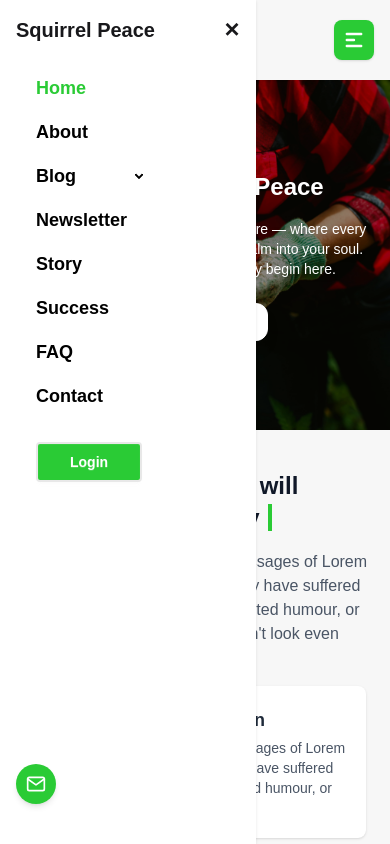
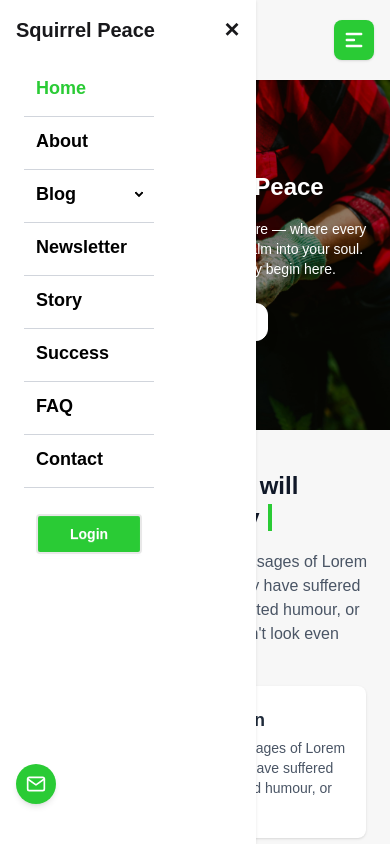
Before and after one commit to alshahrear/squirrel-peace-client, a React (Vite) app: page / in a window 390 px wide. Both pictures are taken after a click on the button 354 px from the left and 40 px from the top of the page. Shown: the top 844 px of the page. Built offline with nearby package versions, Linux system fonts and the light colour scheme; no server answers; grey boxes are pictures that could not be loaded.

Commit message:
navbar properly

```diff
--- a/src/Components/Layout/NewsletterFloatingPopup.jsx
+++ b/src/Components/Layout/NewsletterFloatingPopup.jsx
@@ -1,6 +1,7 @@
 import { useState } from "react";
 import { FiMail } from "react-icons/fi";
 import Swal from "sweetalert2";
+import "animate.css";
 
 const NewsletterFloatingPopup = () => {
   const [showForm, setShowForm] = useState(false);
@@ -36,7 +37,7 @@ const NewsletterFloatingPopup = () => {
       {/* 🟢 Full Screen Overlay Popup */}
       {showForm && (
         <div className="fixed inset-0 bg-black/40 z-50 flex items-center justify-center">
-          <div className="bg-white rounded-lg border border-[#2acb35] p-6 w-80 md:w-96 shadow-xl text-center relative animate-fade-in">
+          <div className="bg-white rounded-lg border border-[#2acb35] p-6 w-80 md:w-96 shadow-xl text-center relative animate__animated animate__zoomIn">
             <button
               className="absolute top-2 right-3 text-gray-500 font-semibold text-xl"
               onClick={() => setShowForm(false)}
@@ -45,7 +46,7 @@ const NewsletterFloatingPopup = () => {
             </button>
 
             <h3 className="text-lg md:text-xl text-gray-800 font-semibold mb-4">
-              Subscribe our newsletter <br /> {" "}
+              Subscribe our newsletter <br />
               <span className="text-[#2acb35]">for 100% free</span>
             </h3>
 
--- a/src/Components/Pages/Home/Navbar/Navbar.jsx
+++ b/src/Components/Pages/Home/Navbar/Navbar.jsx
@@ -1,5 +1,5 @@
 import { useEffect, useState } from "react";
-import { NavLink, useLocation } from "react-router-dom";
+import { NavLink, useLocation, useNavigate } from "react-router-dom";
 import useAuth from "../../../Layout/useAuth";
 import { HiMenuAlt1 } from "react-icons/hi";
 import useAdmin from "../../../../hooks/useAdmin";
@@ -8,6 +8,7 @@ import toast from "react-hot-toast";
 const Navbar = () => {
   const { user, logOut } = useAuth();
   const location = useLocation();
+  const navigate = useNavigate();
   const [drawerOpen, setDrawerOpen] = useState(false);
   const [isAdmin] = useAdmin();
 
@@ -15,6 +16,7 @@ const Navbar = () => {
     try {
       await logOut();
       toast.success("Logged out successfully!");
+      navigate("/"); // ✅ Always go to home after logout
     } catch {
       toast.error("Logout failed. Please try again.");
     }
@@ -36,13 +38,25 @@ const Navbar = () => {
       isActive ? "text-[#2acb35]" : ""
     }`;
 
-  const baseDelay = 100;
+  const baseDelay = 80;
   const [animatedItems, setAnimatedItems] = useState([]);
+
+  const mobileNavItems = [
+    { path: "/", label: "Home" },
+    { path: "/about", label: "About" },
+    { type: "dropdown" },
+    { path: "/newsletter", label: "Newsletter" },
+    { path: "/story", label: "Story" },
+    { path: "/success", label: "Success" },
+    { path: "/faq", label: "FAQ" },
+    { path: "/contact", label: "Contact" },
+    ...(user && isAdmin ? [{ path: "/adminPages", label: "Admin" }] : []),
+  ];
 
   useEffect(() => {
     if (drawerOpen) {
       const timeouts = [];
-      for (let i = 0; i < 12; i++) {
+      for (let i = 0; i < mobileNavItems.length + 1; i++) {
         const timeout = setTimeout(() => {
           setAnimatedItems((prev) => [...prev, i]);
         }, baseDelay * i);
@@ -78,11 +92,7 @@ const Navbar = () => {
             <li><NavLink to="/" className={navLinkStyle}>Home</NavLink></li>
             <li><NavLink to="/about" className={navLinkStyle}>About</NavLink></li>
             <li className="relative group">
-              <div
-                className={`text-lg font-semibold rounded cursor-pointer ${
-                  isBlogActive ? "text-[#2acb35]" : "text-black"
-                } hover:bg-gray-200`}
-              >
+              <div className={`text-lg font-semibold rounded cursor-pointer ${isBlogActive ? "text-[#2acb35]" : "text-black"} hover:bg-gray-200`}>
                 Blog
               </div>
               <ul className="absolute left-1/2 -translate-x-1/2 top-full mt-2 w-52 bg-white rounded-md shadow-lg z-50 opacity-0 invisible group-hover:opacity-100 group-hover:visible transition-all duration-200">
@@ -100,14 +110,12 @@ const Navbar = () => {
         {/* Logout/Login - Desktop */}
         <div className="navbar-end hidden lg:flex">
           {user ? (
-            <NavLink to="/">
             <button
               onClick={handleSignOut}
               className="btn px-7 py-5 rounded-full text-white border-2 bg-[#2acb35] hover:text-[#404040] hover:bg-white hover:border-[#2acb35]"
             >
               <span className="text-lg font-medium">Log Out</span>
             </button>
-            </NavLink>
           ) : (
             <NavLink to="/login">
               <button className="btn px-7 py-5 rounded-full text-white border-2 bg-[#2acb35] hover:text-[#404040] hover:bg-white hover:border-[#2acb35]">
@@ -119,31 +127,22 @@ const Navbar = () => {
       </div>
 
       {/* MOBILE DRAWER */}
-      <div
-        className={`fixed top-0 left-0 h-full w-64 bg-white z-[100] transform transition-transform duration-300 ease-in-out shadow ${
-          drawerOpen ? "translate-x-0" : "-translate-x-full"
-        }`}
-      >
+      <div className={`fixed top-0 left-0 h-full w-64 bg-white z-[100] transform transition-transform duration-300 ease-in-out shadow ${drawerOpen ? "translate-x-0" : "-translate-x-full"}`}>
         <div className="p-4">
           <div className="flex justify-between items-center mb-4">
             <h3 className="text-xl font-semibold">Squirrel Peace</h3>
             <button onClick={() => setDrawerOpen(false)} className="text-xl font-bold">✕</button>
           </div>
           <ul className="menu space-y-1">
-            {[
-              { path: "/", label: "Home" },
-              { path: "/about", label: "About" },
-              { type: "dropdown" },
-              { path: "/newsletter", label: "Newsletter" },
-              { path: "/story", label: "Story" },
-              { path: "/success", label: "Success" },
-              { path: "/faq", label: "FAQ" },
-              { path: "/contact", label: "Contact" },
-              ...(user && isAdmin ? [{ path: "/adminPages", label: "Admin" }] : []),
-            ].map((item, idx) => {
+            {mobileNavItems.map((item, idx) => {
+              const isVisible = animatedItems.includes(idx);
+              const itemClasses = `transition-all duration-300 ease-in-out transform ${
+                isVisible ? "translate-x-0 opacity-100" : "-translate-x-10 opacity-0"
+              } border-b border-gray-300 pb-2`;
+
               if (item.type === "dropdown") {
                 return (
-                  <li key="blog">
+                  <li key="blog" className={itemClasses}>
                     <details>
                       <summary className={`text-lg font-semibold ${isBlogActive ? "text-[#2acb35]" : "text-black"}`}>Blog</summary>
                       <ul className="ml-4 space-y-1 mt-2">
@@ -157,7 +156,7 @@ const Navbar = () => {
               }
 
               return (
-                <li key={item.label}>
+                <li key={item.label} className={itemClasses}>
                   <NavLink to={item.path} className={navLinkStyle} onClick={() => setDrawerOpen(false)}>
                     {item.label}
                   </NavLink>
@@ -165,8 +164,10 @@ const Navbar = () => {
               );
             })}
 
-            {/* Login/Logout for Mobile */}
-            <li className="mt-4">
+            {/* Login/Logout - Mobile */}
+            <li className={`mt-4 transition-all duration-300 transform ${
+              animatedItems.includes(mobileNavItems.length) ? "translate-x-0 opacity-100" : "-translate-x-10 opacity-0"
+            }`}>
               {user ? (
                 <button
                   onClick={() => {
```
Lines whose indentation alone changed are shown as unchanged.
